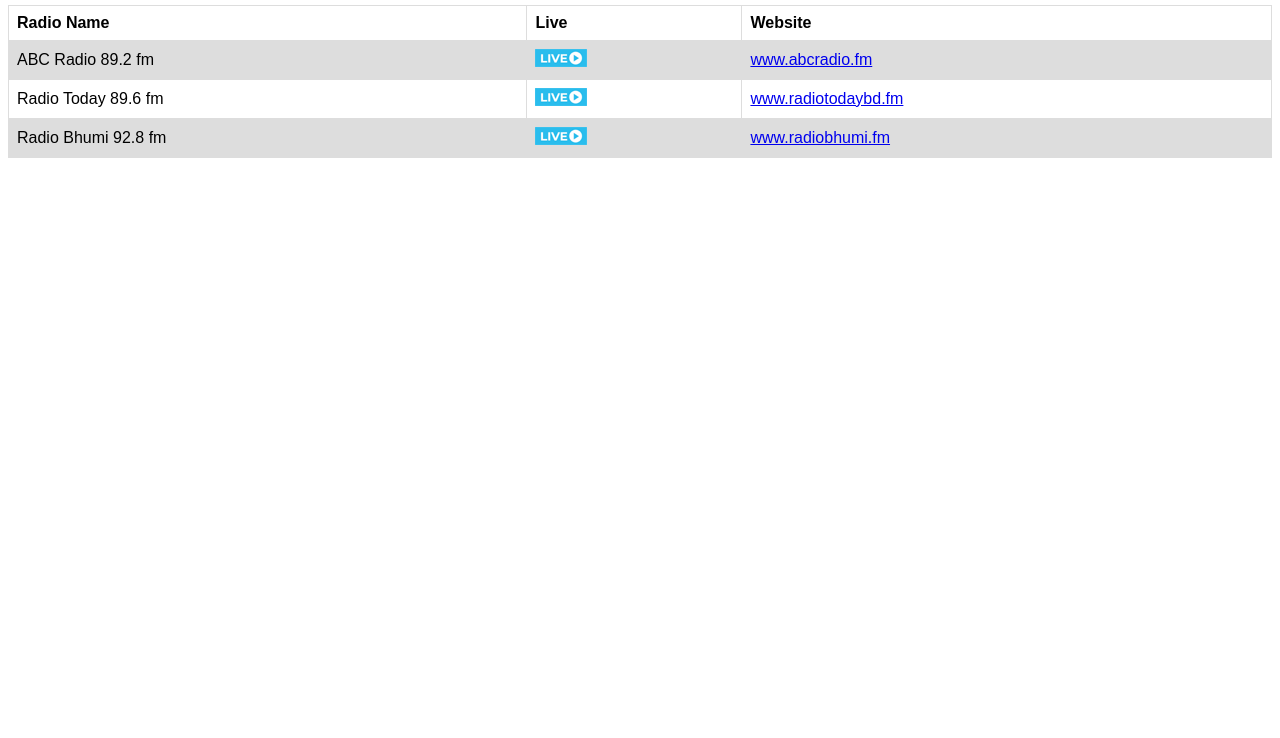
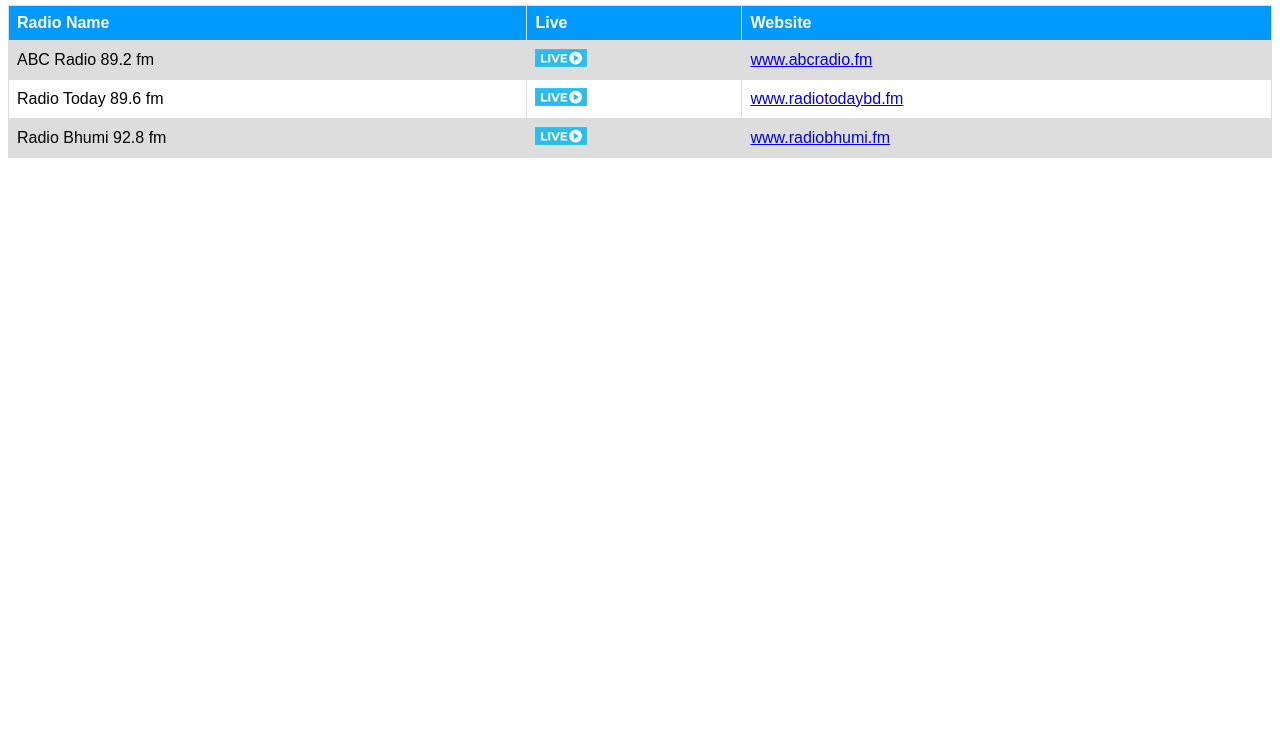
Before and after one commit to mehdiakram/bangladeshi-radio-list, a plain HTML site: page index.html in a window 1280 px wide. Shown: the part 62-800 px from the top of the page. Drawn offline with Linux system fonts and the light colour scheme.

Commit message:
Update index.html

```diff
--- a/index.html
+++ b/index.html
@@ -17,6 +17,10 @@ td, th {
 
 tr:nth-child(even) {
   background-color: #dddddd;
+}
+tr th {
+    background-color: rgb(0, 153, 255);
+    color: #fff;
 }
 </style>
 </head>
```
